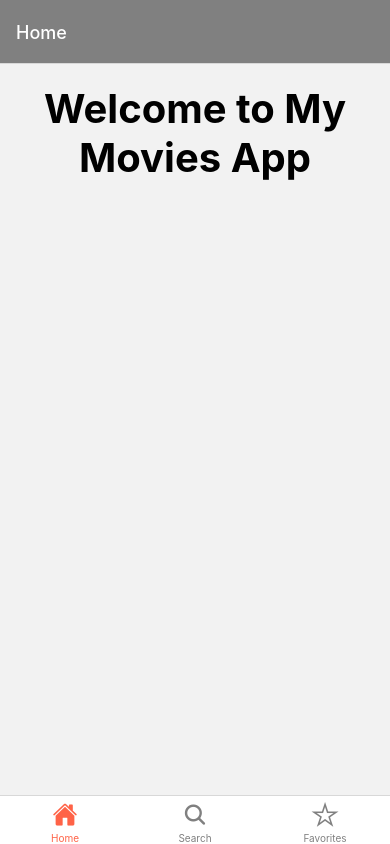
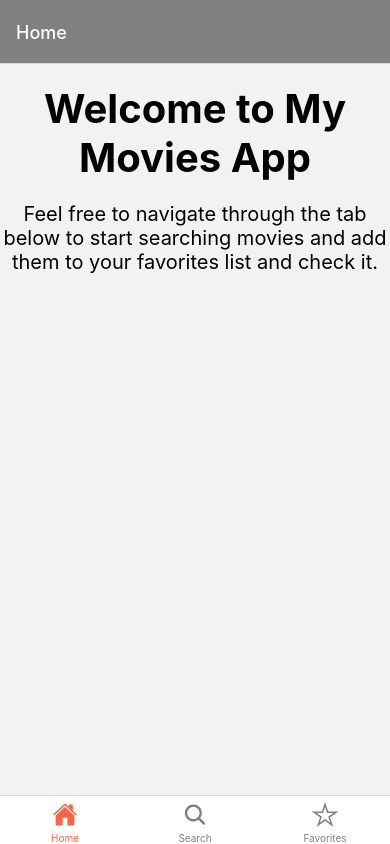
Before and after one commit to bpalma89/MyMoviesAppMobile, a React Native app: screen /Home in a window 390 px wide. Built offline with nearby package versions, Linux system fonts and the light colour scheme.

Commit message:
added message to home

```diff
--- a/screens/home.jsx
+++ b/screens/home.jsx
@@ -5,15 +5,24 @@ import globalStyles from "../styles/global";
 const Home = () => {
   return (
     <View style={globalStyles.center}>
-      <Text style={styles.homeText}>Welcome to My Movies App</Text>
+      <Text style={styles.homeTitle}>Welcome to My Movies App</Text>
+      <Text style={styles.homeParagraph}>
+        Feel free to navigate through the tab below to start searching movies
+        and add them to your favorites list and check it.
+      </Text>
     </View>
   );
 };
 
 const styles = StyleSheet.create({
-  homeText: {
+  homeTitle: {
     fontWeight: "bold",
     fontSize: 40,
+    marginTop: 20,
+    textAlign: "center",
+  },
+  homeParagraph: {
+    fontSize: 20,
     marginTop: 20,
     textAlign: "center",
   },
```
